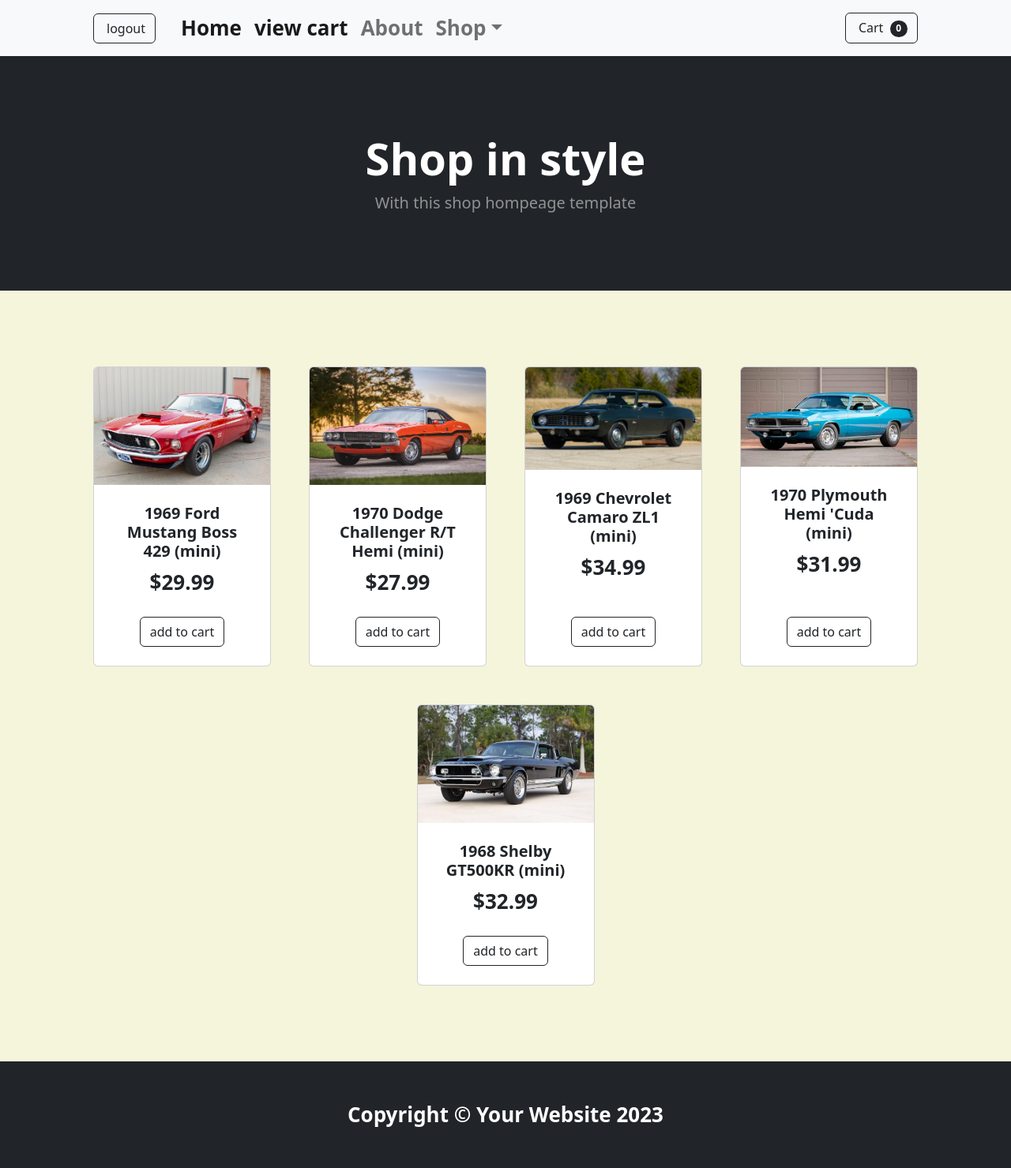
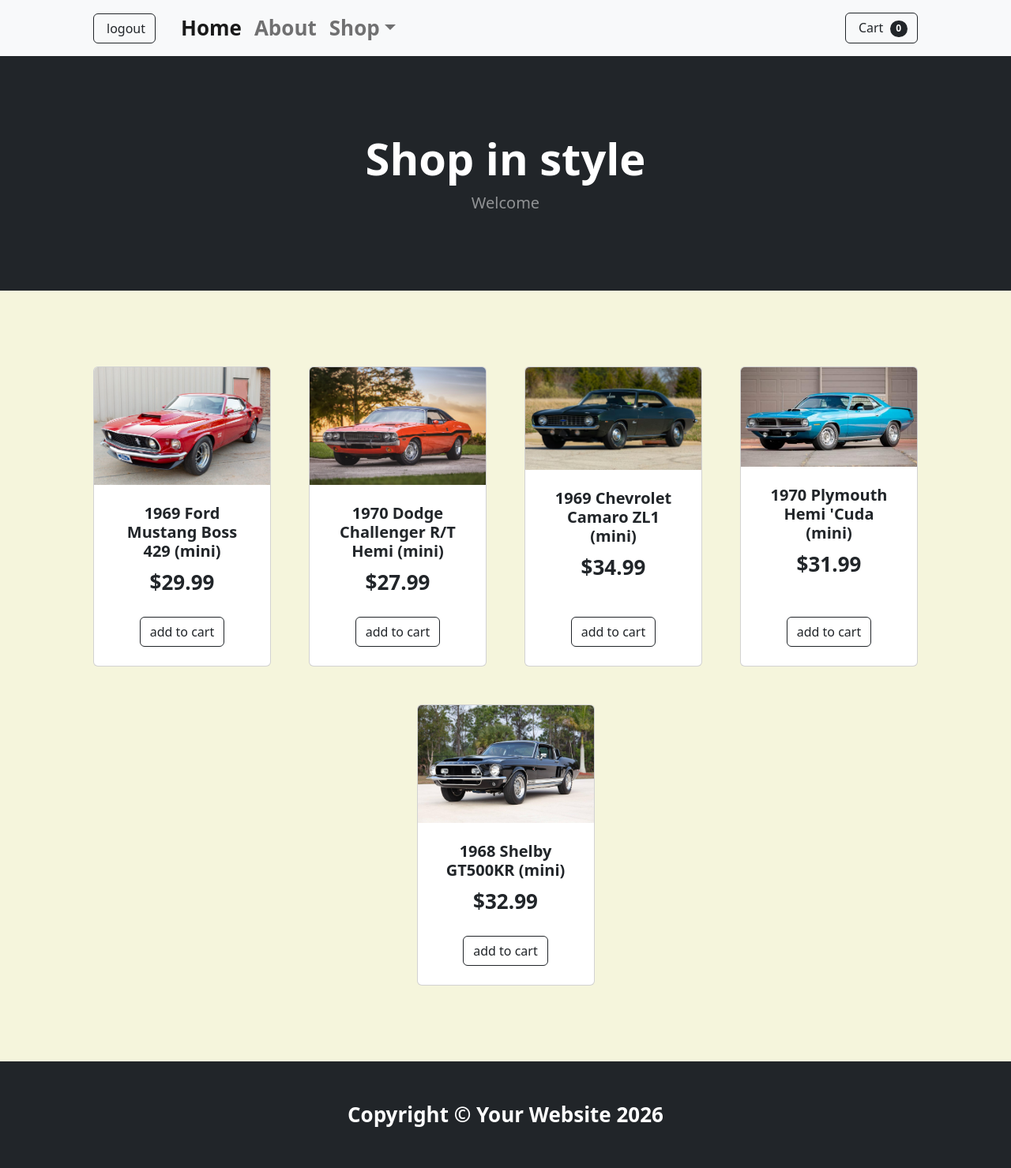
Before and after one commit to katy24f234-sudo/django-test, a Django app: page /testapp/ in a window 1280 px wide. Shown: the whole page at 79% size. Run offline with Django 5.2, Linux system fonts and the light colour scheme; a user stored in the database is signed in; data comes from the database, SQL or seed files in the repository; both versions use the stored data as it was after the commit; some libraries are stand-ins or nearby versions.

Commit message:
added product details page and a welcome message in navbar

```diff
--- a/testproject/templates/navbar.html
+++ b/testproject/templates/navbar.html
@@ -22,7 +22,7 @@
                 <div class="collapse navbar-collapse" id="navbarSupportedContent">
                     <ul class="navbar-nav me-auto mb-2 mb-lg-0 ms-lg-4">
                         <li class="nav-item"><a class="nav-link active" aria-current="page" href="{% url 'home' %}">Home</a></li>
-                        <li class="nav-item"><a class="nav-link active" aria-current="page" href="{% url 'cart' %}">view cart</a></li>
+                        {% comment %} <li class="nav-item"><a class="nav-link active" aria-current="page" href="{% url 'cart' %}">view cart</a></li> {% endcomment %}
                         <li class="nav-item"><a class="nav-link" href="#!">About</a></li>
                         <li class="nav-item dropdown">
                             <a class="nav-link dropdown-toggle" id="navbarDropdown" href="#" role="button" data-bs-toggle="dropdown" aria-expanded="false">Shop</a>
@@ -35,11 +35,11 @@
                         </li>
                     </ul>
                     <form class="d-flex">
-                        <button class="btn btn-outline-dark" type="submit">
+                        <a class="btn btn-outline-dark" href="{% url "cart" %}" >
                             <i class="bi-cart-fill me-1"></i>
                             Cart
                             <span class="badge bg-dark text-white ms-1 rounded-pill">0</span>
-                        </button>
+                        </a>
                     </form>
                 </div>
             </div>
--- a/testproject/templates/shopbase.html
+++ b/testproject/templates/shopbase.html
@@ -5,5 +5,5 @@
 </main>
 <!-- Footer-->
     <footer class="py-5 bg-dark">
-        <div class="container"><p class="m-0 text-center text-white">Copyright &copy; Your Website 2023</p></div>
+        <div class="container"><p class="m-0 text-center text-white">Copyright &copy; Your Website 2026</p></div>
     </footer>
--- a/testproject/testapp/templates/testapp/home.html
+++ b/testproject/testapp/templates/testapp/home.html
@@ -6,11 +6,14 @@
             <div class="container px-4 px-lg-5 my-5">
                 <div class="text-center text-white">
                     <h1 class="display-4 fw-bolder">Shop in style</h1>
-                    <p class="lead fw-normal text-white-50 mb-0">With this shop hompeage template</p>
+                    {% if request.user.is_authenticated %}
+                    <p class="lead fw-normal text-white-50 mb-0">Welcome {{user.first_name}}</p>
+                    {% endif %}
                 </div>
             </div>
         </header>
         <!-- Section-->
+
         <section class="py-5">
             <div class="container px-4 px-lg-5 mt-5">
 
@@ -19,7 +22,9 @@
                     <div class="col mb-5">
                         <div class="card h-100">
                             <!-- Product image-->
+                             <a href="{% url "product_details" product.id %}">
                             <img class="card-img-top" src="{{product.image.url}}" alt="..." />
+                            </a>
                             <!-- Product details-->
                             <div class="card-body p-4">
                                 <div class="text-center">
@@ -30,12 +35,15 @@
                                 </div>
                             </div>
                             <!-- Product actions-->
+                             <form action="">
                             <div class="card-footer p-4 pt-0 border-top-0 bg-transparent">
-                                <div class="text-center"><a class="btn btn-outline-dark mt-auto" href="#">add to cart</a></div>
+                                <div class="text-center"><button type="submit" class="btn btn-outline-dark mt-auto" >add to cart</button></div>
                             </div>
+                            </form>
 
                         </div>
                     </div>
+
                     {% endfor %}
                     {% comment %} <div class="col mb-5">
                         <div class="card h-100">
--- a/testproject/testapp/urls.py
+++ b/testproject/testapp/urls.py
@@ -11,5 +11,6 @@ urlpatterns = [
     path('post_delete/<str:id>',views.post_delete,name='post_delete'),
     path('login/',views.loginpage,name='loginpage'),
     path('register/',views.registerpage,name='registerpage'),
-    path('logout/',views.logoutpage,name='logoutpage')
+    path('logout/',views.logoutpage,name='logoutpage'),
+    path('product_details/<str:id>',views.product_details,name='product_details')
 ]
--- a/testproject/testapp/views.py
+++ b/testproject/testapp/views.py
@@ -126,3 +126,10 @@ def registerpage(request):
         'user_form':user_form
     }
     return render(request,'testapp/login_register.html',data)
+
+def product_details(request,id):
+    product=Product.objects.get(pk=id)
+    data= {
+        'product':product
+    }
+    return render(request,'testapp/product_details.html',data)
```
Also changed, not shown: testproject/testapp/templates/testapp/product_details.html (added, +24 -0 lines), testproject/db.sqlite3.
